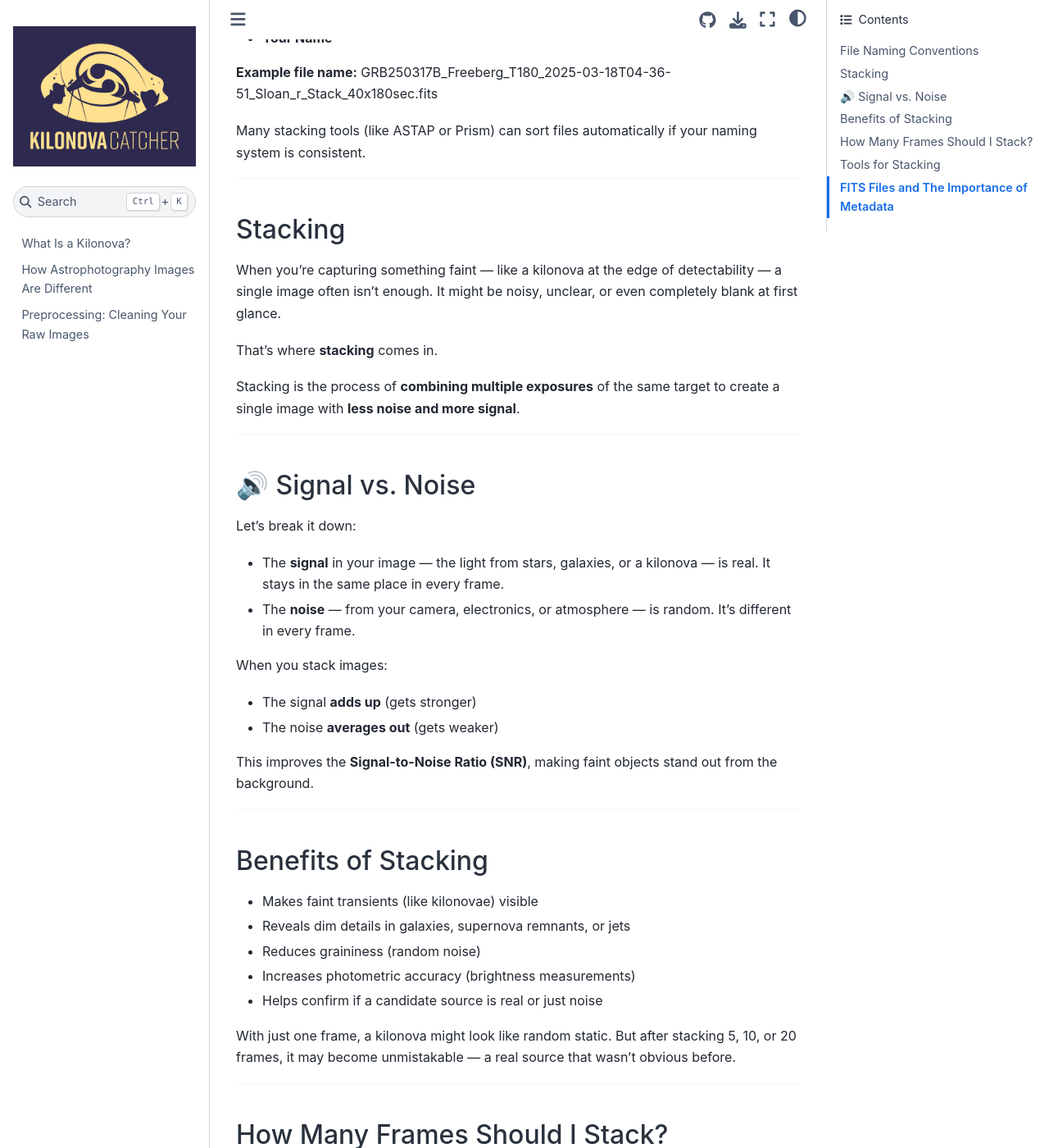
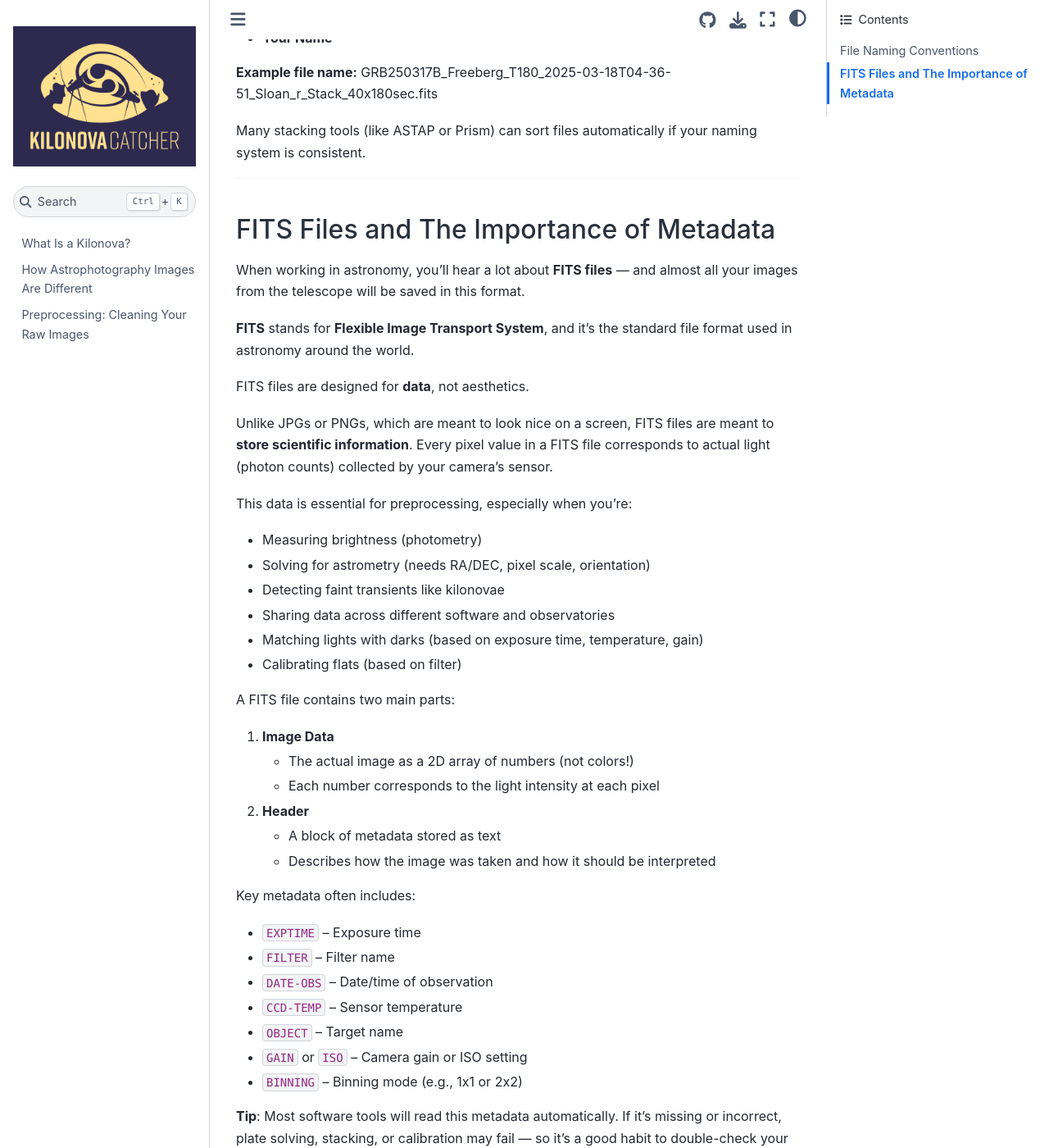
Before and after one commit to Kilonova-Catcher/KNC-Manual, a Sphinx documentation site: the page built from doc/PreparingRawData.md, in a window 1280 px wide and 1400 px high, scrolled down 619 px. Shown: the whole window at 82% size. Built offline with Sphinx 7.4.7 and the Sphinx Book theme 1.1.4, drawn with Linux system fonts in a browser that asks for light colours; some of the changed text lies outside the part shown.

Commit message:
Update PreparingRawData.md

```diff
--- a/doc/PreparingRawData.md
+++ b/doc/PreparingRawData.md
@@ -21,72 +21,6 @@ A good file name typically includes:
 Many stacking tools (like ASTAP or Prism) can sort files automatically if your naming system is consistent.
 
 ---
-
-### Stacking
-When you’re capturing something faint — like a kilonova at the edge of detectability — a single image often isn’t enough. It might be noisy, unclear, or even completely blank at first glance.
-
-That’s where **stacking** comes in.
-
-Stacking is the process of **combining multiple exposures** of the same target to create a single image with **less noise and more signal**.
-
----
-
-### 🔊 Signal vs. Noise
-
-Let’s break it down:
-
-- The **signal** in your image — the light from stars, galaxies, or a kilonova — is real. It stays in the same place in every frame.
-- The **noise** — from your camera, electronics, or atmosphere — is random. It’s different in every frame.
-
-When you stack images:
-- The signal **adds up** (gets stronger)
-- The noise **averages out** (gets weaker)
-
-This improves the **Signal-to-Noise Ratio (SNR)**, making faint objects stand out from the background.
-
----
-
-### Benefits of Stacking
-
-- Makes faint transients (like kilonovae) visible
-- Reveals dim details in galaxies, supernova remnants, or jets
-- Reduces graininess (random noise)
-- Increases photometric accuracy (brightness measurements)
-- Helps confirm if a candidate source is real or just noise
-
-With just one frame, a kilonova might look like random static. But after stacking 5, 10, or 20 frames, it may become unmistakable — a real source that wasn't obvious before.
-
----
-
-### How Many Frames Should I Stack?
-
-There’s no magic number, but here are general guidelines:
-
-| Goal                         | Number of Frames  |
-|------------------------------|-------------------|
-| Bright target photometry     | 3–5               |
-| Faint transient detection     | 10–30             |
-| Deep-sky imaging             | 30–100+           |
-
-The more you stack, the better your result — as long as your tracking is solid and the frames are well-aligned.
-
----
-
-### Tools for Stacking
-
-Most amateur-friendly tools support stacking automatically:
-- **ASTAP**: Fast, automatic star alignment and stacking
-- **Prism**: Scripted stacking during preprocessing
-- **Siril**: Powerful stacking and preprocessing workflow
-- **DeepSkyStacker**: Easy visual interface for stacking
-
-Each has options for **median**, **average**, or **sigma-clipping** stacking, depending on your goals and number of frames.
-
----
-
-**More frames = more signal = better science.**
-
-Stacking is a key part of transforming raw, noisy exposures into meaningful data!
 
 ### FITS Files and The Importance of Metadata
 
```
